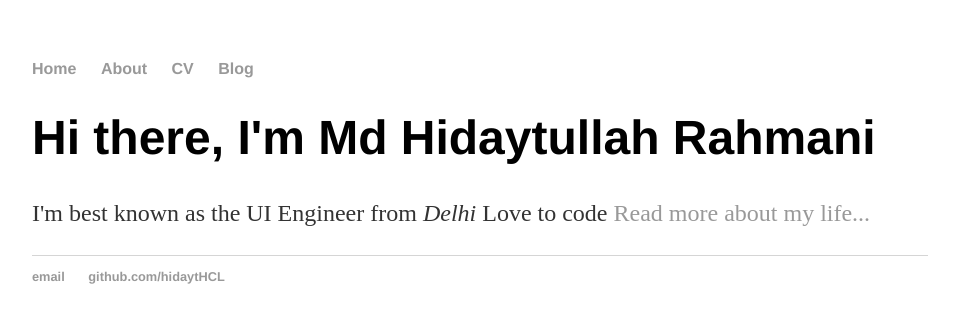
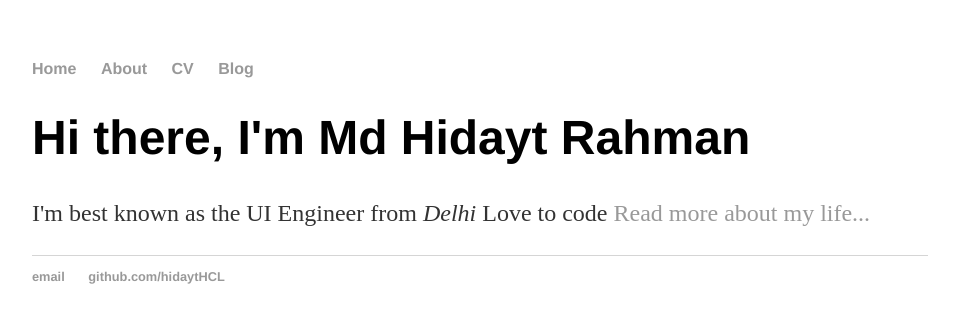
Before and after one commit to hidaytHCL/hidaytHCL.github.io, a Jekyll site: the page built from index.html, in a window 1280 px wide. Shown: the top 323 px of the page, without its empty margins (160-1119 px from the left). Built offline with Jekyll 4.4.1, drawn with Linux system fonts in a browser that asks for light colours.

Commit message:
Update index.html

```diff
--- a/index.html
+++ b/index.html
@@ -4,6 +4,6 @@ title: Md Hidaytullah Rahmani - UI Engineer
 ---
 
 <div class="blurb">
-  <h1>Hi there, I'm Md Hidaytullah Rahmani</h1>
+  <h1>Hi there, I'm Md Hidayt Rahman</h1>
 	<p>I'm best known as the UI Engineer from <em>Delhi</em> Love to code <a href="/about">Read more about my life...</a></p>
 </div><!-- /.blurb -->
```
